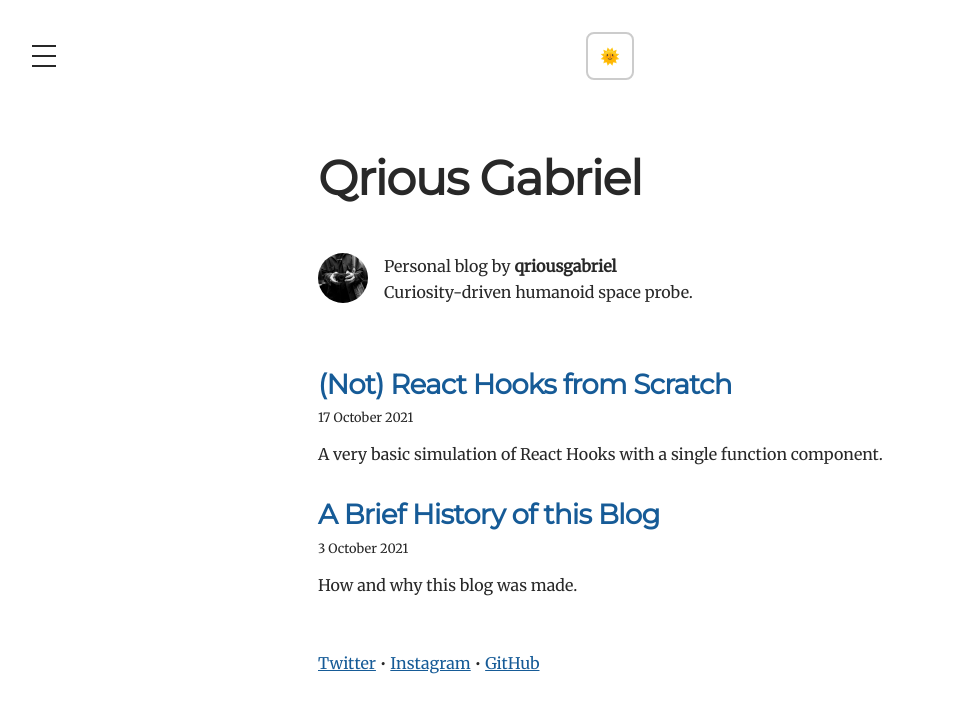
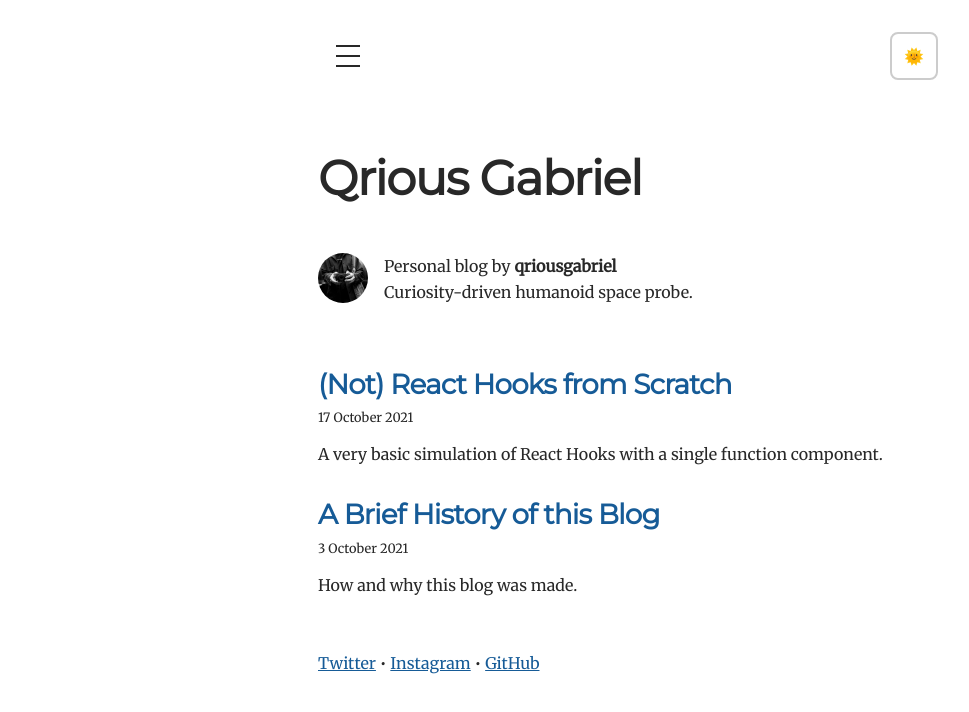
Before and after one commit to gabrlyg/qriousgabriel.com, a Next.js app: page / in a window 1280 px wide. Shown: the top 712 px of the page, without its empty margins (6-975 px from the left). Built offline with nearby package versions, Linux system fonts and the light colour scheme.

Commit message:
fix: fixed style

```diff
--- a/src/components/Header/Header.tsx
+++ b/src/components/Header/Header.tsx
@@ -12,6 +12,7 @@ const Wrapper = styled.header`
   justify-content: space-between;
   max-width: 42rem;
   transition: all 250ms;
+  margin: auto;
 `
 
 export const Header = () => {
```
